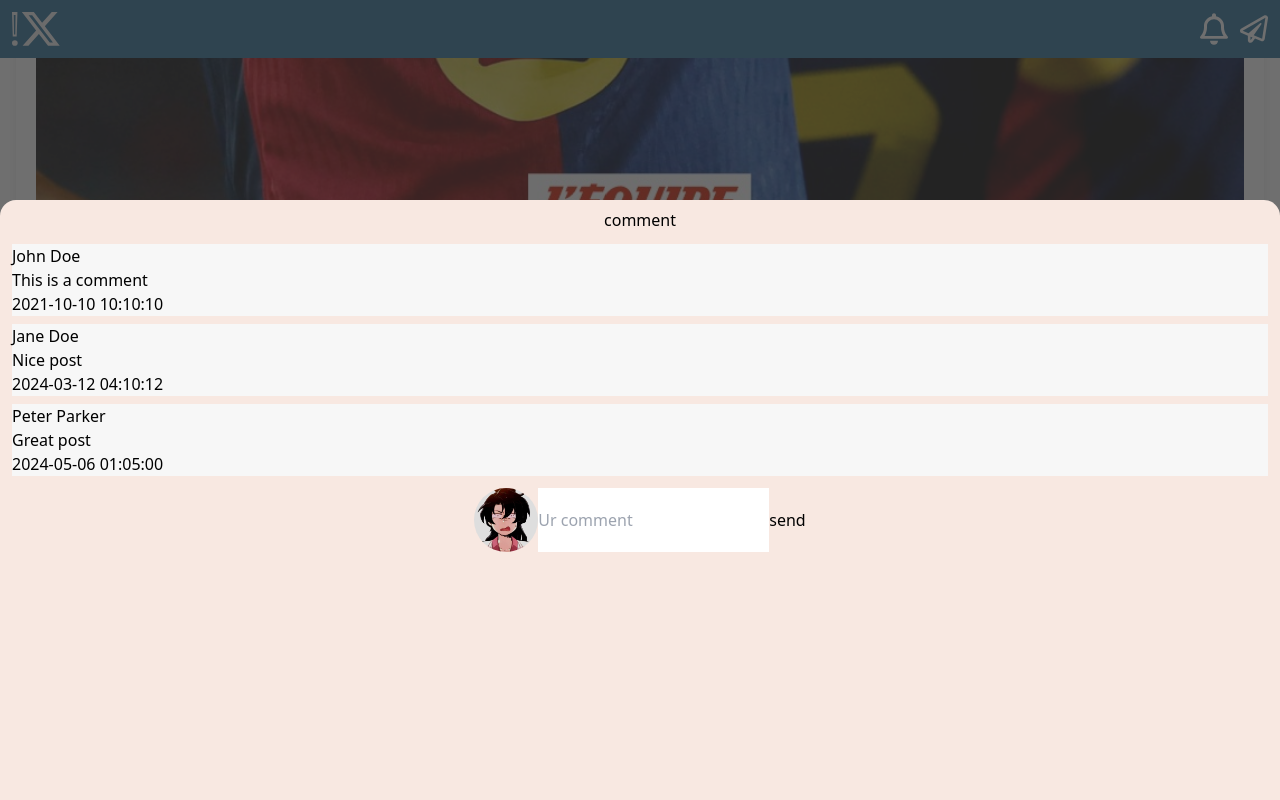
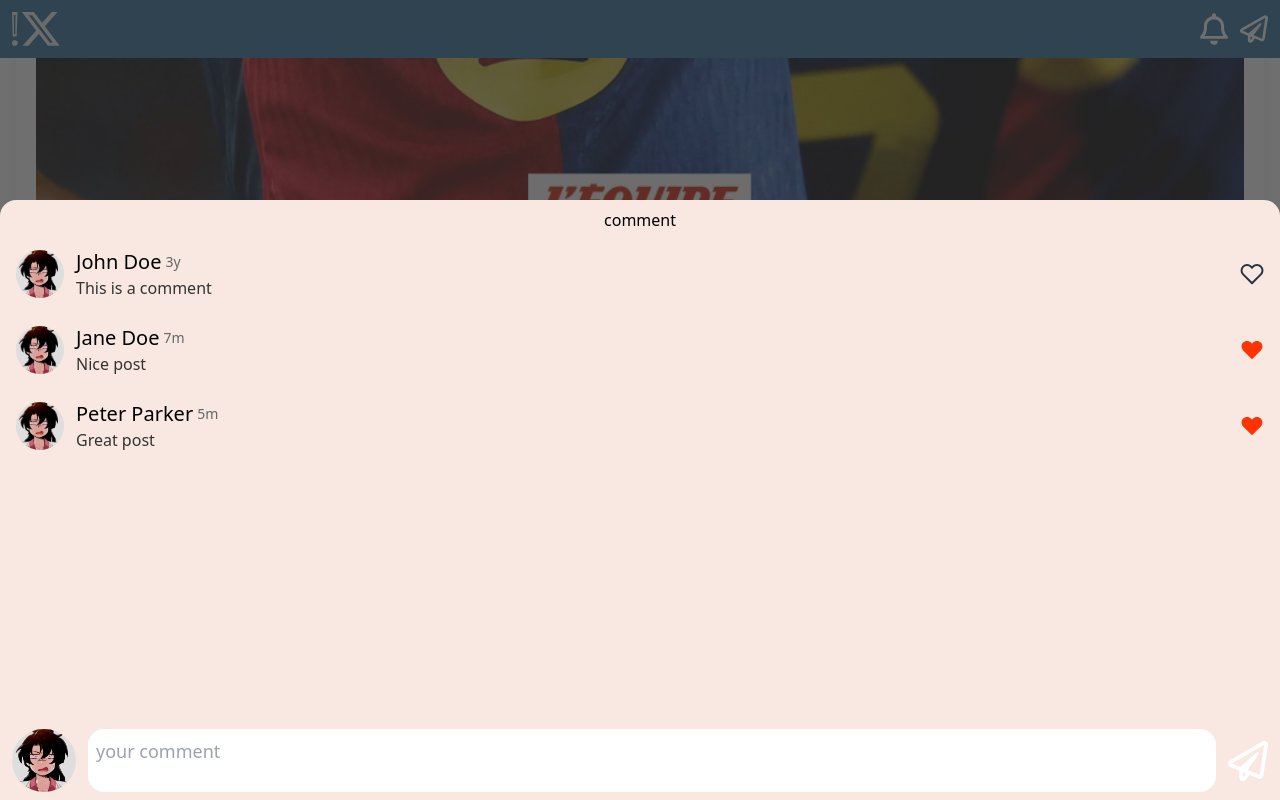
Before and after one commit to Kimbohy/NOT-X, a React (Vite) app: page / in a window 1280 px wide. Both pictures are taken after a click on the picture 86 px from the left and 1883 px from the top of the page. Shown: the part 1483-2283 px from the top of the page. Built offline with nearby package versions, Linux system fonts and the light colour scheme.

Commit message:
Refactor Comments component to add like functionality and display comment date

```diff
--- a/src/assets/components/Layout/Comments.tsx
+++ b/src/assets/components/Layout/Comments.tsx
@@ -1,6 +1,9 @@
 import { motion } from "framer-motion";
 import { useState } from "react";
 import pdp from "../../images/1.webp";
+import paper_plan from "../../icons/paper-plane.svg";
+import Heart from "../../icons/Heart.svg";
+import Heart_full from "../../icons/Heart2.svg";
 
 interface commentsType {
   id: number;
@@ -8,6 +11,7 @@ interface commentsType {
   name: string;
   comment: string;
   date: string;
+  liked: boolean;
 }
 
 const commentsData: commentsType[] = [
@@ -17,6 +21,7 @@ const commentsData: commentsType[] = [
     name: "John Doe",
     comment: "This is a comment",
     date: "2021-10-10 10:10:10",
+    liked: false,
   },
   {
     id: 2,
@@ -24,6 +29,7 @@ const commentsData: commentsType[] = [
     name: "Jane Doe",
     comment: "Nice post",
     date: "2024-03-12 04:10:12",
+    liked: true,
   },
   {
     id: 3,
@@ -31,12 +37,44 @@ const commentsData: commentsType[] = [
     name: "Peter Parker",
     comment: "Great post",
     date: "2024-05-06 01:05:00",
+    liked: true,
   },
 ];
 
 const Comments = (/*{ postId }: { postId: number }*/) => {
   const [comments, setComments] = useState<commentsType[]>(commentsData);
-  const handleSend = () => {};
+  const [newComment, setNewComment] = useState<string>("");
+  const handleSend = () => {
+    setComments(comments);
+    // change to send the comment to the server
+  };
+
+  const getSinsDate = (date: string) => {
+    const now = new Date();
+    const past = new Date(date);
+    const diff = Math.abs(now.getTime() - past.getTime());
+
+    const diffMinutes = Math.floor(diff / (1000 * 60));
+    const diffHours = Math.floor(diff / (1000 * 60 * 60));
+    const diffDays = Math.floor(diff / (1000 * 60 * 60 * 24));
+    const diffMonths = Math.floor(diff / (1000 * 60 * 60 * 24 * 30));
+    const diffYears = Math.floor(diff / (1000 * 60 * 60 * 24 * 365));
+
+    if (diffMinutes < 1) {
+      return "Just now";
+    } else if (diffMinutes < 60) {
+      return `${diffMinutes}m`;
+    } else if (diffHours < 24) {
+      return `${diffHours}h`;
+    } else if (diffDays < 30) {
+      return `${diffDays}d`;
+    } else if (diffMonths < 12) {
+      return `${diffMonths}m`;
+    } else {
+      return `${diffYears}y`;
+    }
+  };
+
   return (
     <motion.div
       initial={{ bottom: -1000 }}
@@ -48,19 +86,44 @@ const Comments = (/*{ postId }: { postId: number }*/) => {
       className="sticky z-20 w-screen p-2 min-h-[75vh] rounded-t-2xl bg-secondary-light flex flex-col items-center"
     >
       <h1>comment</h1>
-      <div className="flex flex-col items-center w-screen gap-2 p-3">
+      <div className="flex flex-col items-center flex-grow w-screen gap-2 p-2">
         {comments.map((comment) => (
-          <div className="w-full bg-white">
-            <h1>{comment.name}</h1>
-            <p>{comment.comment}</p>
-            <p>{comment.date}</p>
+          <div
+            key={comment.id}
+            className="flex items-center w-screen gap-3 px-4 py-2"
+          >
+            <img src={pdp} alt="user pdp" className="w-12 rounded-full" />
+            <div className="flex-grow">
+              <div className="flex items-center gap-1">
+                <h1 className="text-xl">{comment.name}</h1>
+                <span className="text-sm text-gray-600">
+                  {getSinsDate(comment.date)}
+                </span>
+              </div>
+              <p className="text-gray-900">{comment.comment}</p>
+            </div>
+            <img
+              src={comment.liked ? Heart_full : Heart}
+              alt="heart"
+              className="w-6"
+            />
           </div>
         ))}
       </div>
-      <div className="bottom-0 flex ">
+
+      <div className="flex justify-between w-screen gap-3 px-3">
         <img src={pdp} alt="pdp" className="w-16 rounded-full" />
-        <input type="text" placeholder="Ur comment" />
-        <button onClick={() => handleSend()}>send</button>
+        <textarea
+          placeholder="your comment"
+          className="flex-grow p-2 overflow-hidden text-lg resize-none rounded-2xl"
+          value={newComment}
+          onChange={(e) => setNewComment(e.target.value)}
+          rows={1}
+          style={{ overflowWrap: "break-word", wordWrap: "break-word" }}
+        />
+        <button onClick={handleSend}>
+          <img src={paper_plan} alt="paper plan" className="w-10" />
+        </button>
       </div>
     </motion.div>
   );
```
Also changed, not shown: src/assets/icons/paper-plane.svg (added).
